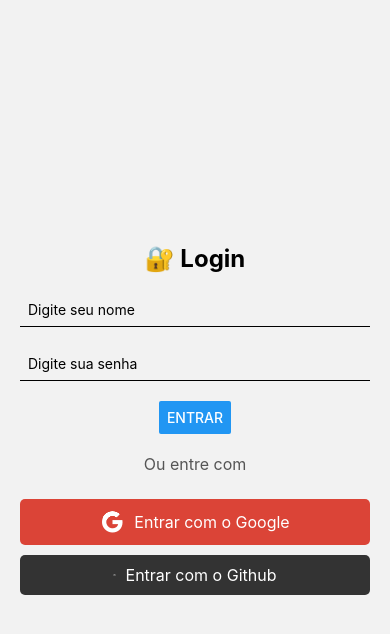
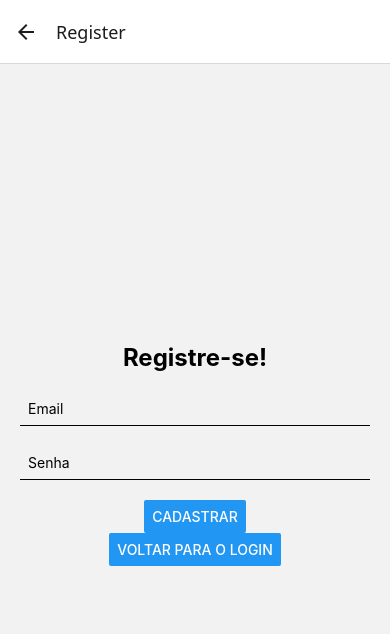
Before and after one commit to nayarasn/Dispositivos_Moveis, a React Native app in the folder aula03/: screen /Register in a window 390 px wide. Shown: the top 634 px of the page. Built offline with nearby package versions, Linux system fonts and the light colour scheme.

Commit message:
add atenticação de registro do usuário

```diff
--- a/aula03/src/config/firebaseConfig.js
+++ b/aula03/src/config/firebaseConfig.js
@@ -1,6 +1,7 @@
 import { initializeApp } from "firebase/app";
 import { getFirestore } from 'firebase/firestore'
-import{
+import { getAuth } from 'firebase/auth'
+import {
   API_KEY,
   AUTH_DOMAIN,
   PROJECT_ID,
@@ -22,5 +23,6 @@
 // Initialize Firebase
 const app = initializeApp(firebaseConfig);
 const db = getFirestore(app)
+const auth = getAuth(app)
 
-export { db }
+export { db, auth }
--- a/aula03/src/navigation/AppNavigation.js
+++ b/aula03/src/navigation/AppNavigation.js
@@ -7,6 +7,7 @@
 import LoginScreen from '../screens/LoginScreen'
 import ProfileScreen from '../screens/ProfileScreen'
 import CursoFormScreen from '../screens/CursoFormScreen'
+import RegisterScreen from '../screens/RegisterScreen'
 
 const Stack = createNativeStackNavigator()
 const Tab = createBottomTabNavigator()
@@ -17,7 +18,7 @@
       <Tab.Screen
         name="Home"
         component={HomeScreen}
-                options={{ tabBarIcon: ({ color, size }) => <Ionicons name="home-outline" size={size} color={color}/> }}
+        options={{ tabBarIcon: ({ color, size }) => <Ionicons name="home-outline" size={size} color={color} /> }}
       />
       <Tab.Screen
         name="Profile"
@@ -32,10 +33,11 @@
 const AppNavigation = () => {
   return (
     <Stack.Navigator initialRouteName="Login">
-      <Stack.Screen name="Login" component={LoginScreen} options={{ headerShown: false}}></Stack.Screen>
-      <Stack.Screen name="Main" component={MainTabs} options={{ headerShown: false}}></Stack.Screen>
+      <Stack.Screen name="Login" component={LoginScreen} options={{ headerShown: false }}></Stack.Screen>
+      <Stack.Screen name="Main" component={MainTabs} options={{ headerShown: false }}></Stack.Screen>
       <Stack.Screen name="Details" component={DetailsScreen}></Stack.Screen>
       <Stack.Screen name="CursoForm" component={CursoFormScreen}></Stack.Screen>
+      <Stack.Screen name="Register" component={RegisterScreen}></Stack.Screen>
     </Stack.Navigator>
   )
 }
--- a/aula03/src/screens/DetailsScreen.js
+++ b/aula03/src/screens/DetailsScreen.js
@@ -10,7 +10,7 @@
       <Text style={styles.title}>📄 Detalhes do Curso</Text>
       <Text style={styles.itemTitle}>{name}</Text>
       <Text style={styles.itemDescription}>{description}</Text>
-      <Text style ={styles.itemId}>ID: {itemId}</Text>
+      <Text style={styles.itemId}>ID: {itemId}</Text>
     </View>
   )
 }
--- a/aula03/src/screens/LoginScreen.js
+++ b/aula03/src/screens/LoginScreen.js
@@ -27,19 +27,22 @@
         onChangeText={setPassword}
       />
 
-        <Button title="Entrar"  onPress={() => navigation.replace('Main') }/>
+      <Button title="Entrar" onPress={() => navigation.replace('Main')} />
+
+      <Text style={styles.orText}>Ainda não tem conta?</Text>
+      <Button title='Cadastre-se' onPress={() => navigation.navigate('Register')} />
 
       <Text style={styles.orText}>Ou entre com</Text>
 
       {/* Botão do Google*/}
       <TouchableOpacity style={styles.socialButton}>
-            <AntDesign name="google" size={24} color="white"/>
+        <AntDesign name="google" size={24} color="white" />
         <Text style={styles.socialText}>Entrar com o Google</Text>
       </TouchableOpacity>
 
       {/* Botão do Github*/}
       <TouchableOpacity style={[styles.socialButton, styles.githubButton]}>
-            <Ionicons name="logo-github" size={2} color="white"/>
+        <Ionicons name="logo-github" size={2} color="white" />
         <Text style={styles.socialText}>Entrar com o Github</Text>
       </TouchableOpacity>
 
--- /dev/null
+++ b/aula03/src/screens/RegisterScreen.js
@@ -0,0 +1,55 @@
+import { View, Text, StyleSheet, TextInput, Button, Alert } from 'react-native'
+import React from 'react'
+import { auth } from '../config/firebaseConfig'
+import { createUserWithEmailAndPassword } from 'firebase/auth'
+import { useState } from 'react'
+
+const RegisterScreen = ({ navigation }) => {
+
+    const [email, setEmail] = useState("")
+    const [senha, setSenha] = useState("")
+
+    const handleRegister = async () => {
+        try {
+            console.log("Iniciando registro...")
+            await createUserWithEmailAndPassword(auth, email, senha)
+            Alert.alert('Sucesso', 'Conta criada com sucesso!')
+            navigation.replace('Main')
+        } catch (error) {
+            console.error('Erro ao registar', error)
+            Alert.alert('Erro', error.message)
+        }
+    }
+
+    return (
+        <View style={styles.container}>
+            <Text style={styles.title}>Registre-se!</Text>
+
+            <TextInput
+                placeholder="Email"
+                style={styles.input}
+                value={email}
+                onChangeText={setEmail}
+            />
+
+            <TextInput
+                placeholder="Senha"
+                style={styles.input}
+                secureTextEntry
+                value={email}
+                onChangeText={setSenha}
+            />
+
+            <Button title="Cadastrar" onPress={handleRegister} />
+            <Button title="Voltar para o Login" onPress={() => navigation.goBack()} />
+        </View>
+    )
+}
+
+const styles = StyleSheet.create({
+    container: { flex: 1, justifyContent: 'center', alignItems: 'center', padding: 20 },
+    title: { fontSize: 24, fontWeight: 'bold', marginBottom: 20 },
+    input: { width: '100%', borderBottomWidth: 1, marginBottom: 20, padding: 8 },
+})
+
+export default RegisterScreen
```
Also changed, not shown: aula03/src/context/AuthContext.js (added, +28 -0 lines), aula03/src/screens/CursoFormScreen.js (+6 -6 lines), aula03/src/screens/HomeScreen.js (+6 -6 lines), aula03/src/screens/ProfileScreen.js (+4 -4 lines). Lines whose indentation alone changed are shown as unchanged.
